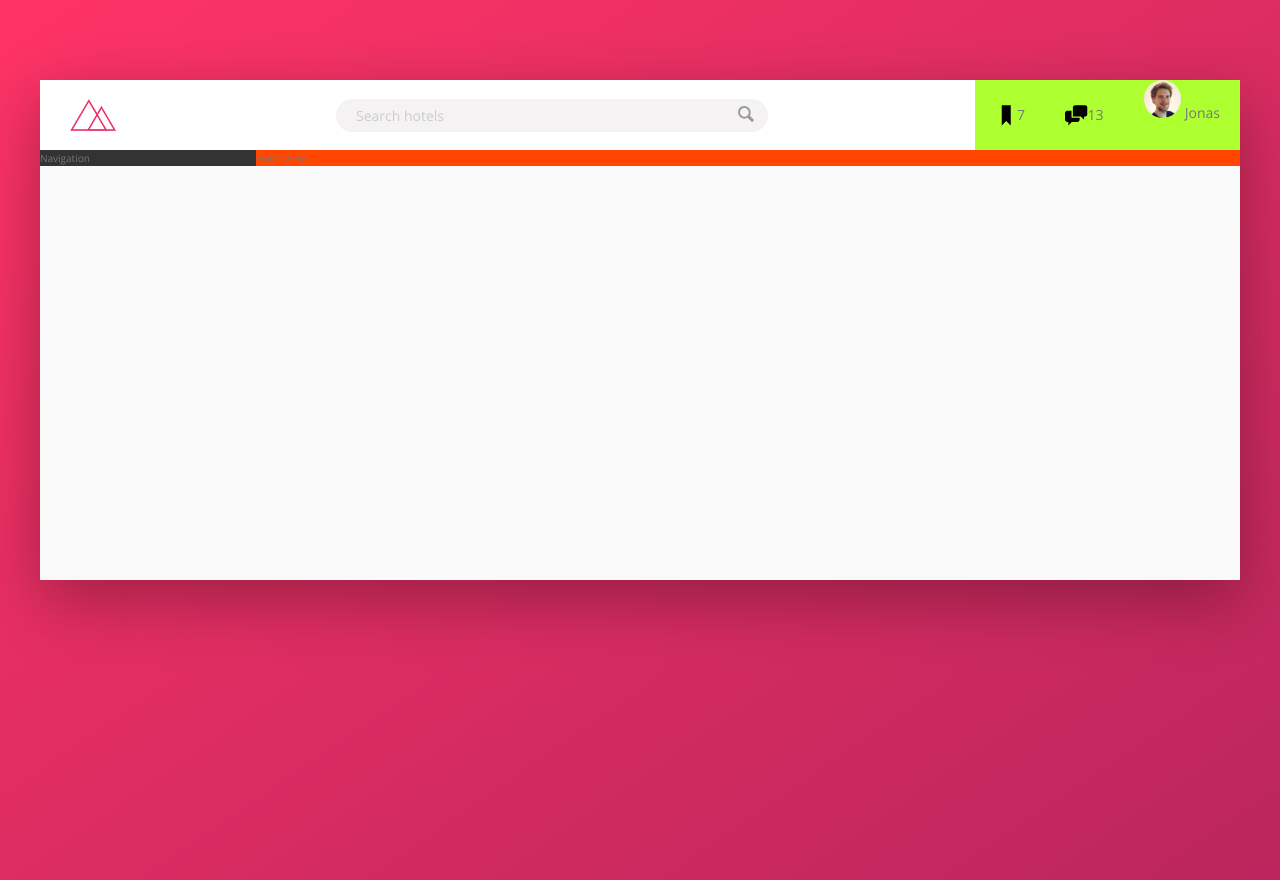
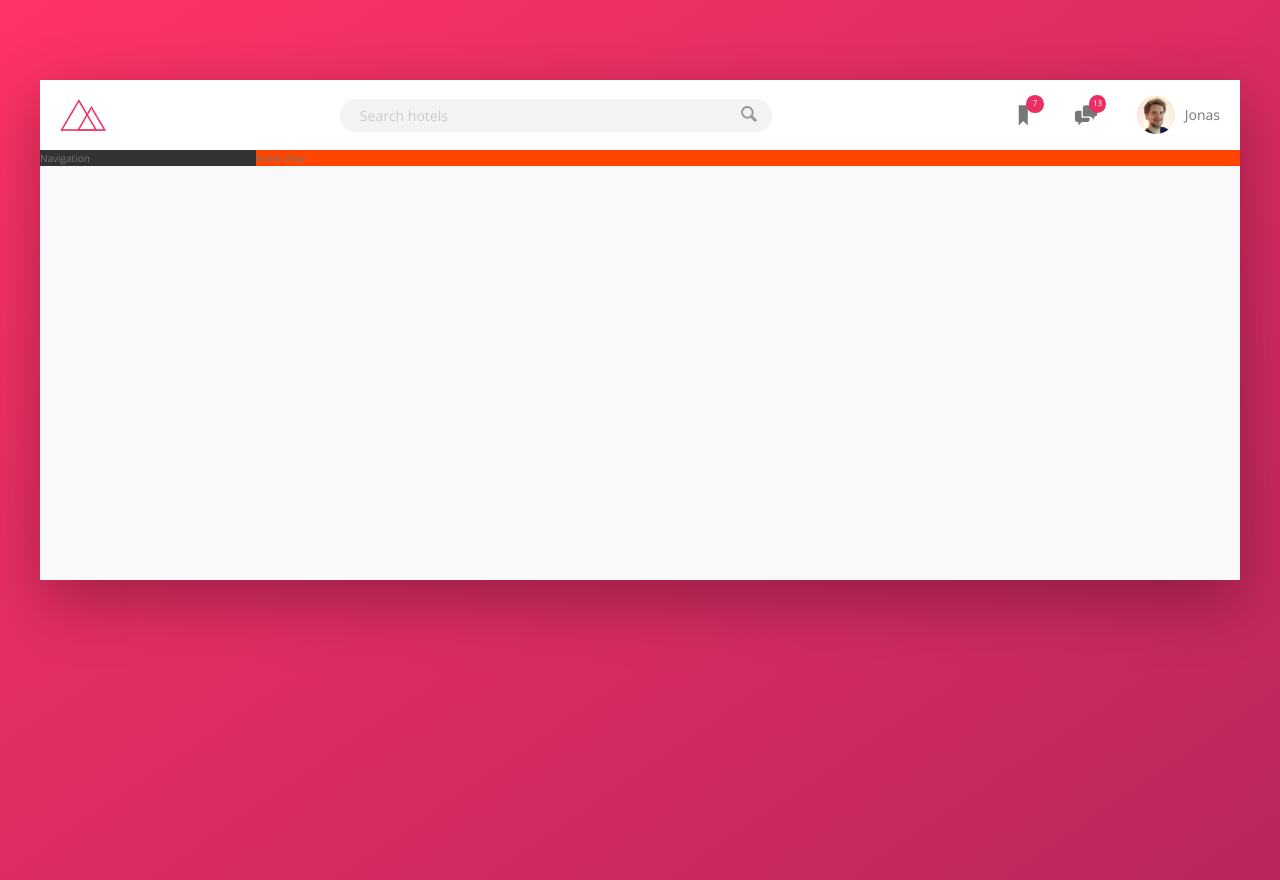
Before and after one commit to libbymiller09/sass-hotel-practice-app, a website: page index.html in a window 1280 px wide. Drawn offline with nearby package versions, Linux system fonts and the light colour scheme.

Commit message:
finished header component styling

```diff
--- a/sass/_components.scss
+++ b/sass/_components.scss
@@ -2,7 +2,7 @@
 // LOGO
 .logo {
   height: 3.25rem;
-  margin-left: 3rem;
+  margin-left: 2rem;
 }
 
 ////////////////////////////
@@ -65,7 +65,6 @@
 ///////////////////////////
 // USER NAVIGATION
 .user-nav {
-  background-color: greenyellow;
   align-self: stretch;
 
   display: flex;
@@ -75,6 +74,8 @@
     padding: 0 2rem;
     cursor: pointer;
     height: 100%;
+    display: flex;
+    align-items: center;
   }
 
   & > *:hover {
@@ -82,29 +83,35 @@
   }
 
   &__icon-box {
-    display: flex;
-    align-items: center;
+    position: relative;
+
   }
 
   &__icon {
     height: 2.25rem;
     width: 2.25rem;
+    fill: var(--color-grey-dark-2);
   }
 
   &__notification {
+    font-size: .8rem;
+    height: 1.75rem;
+    width: 1.75rem;
+    border-radius: 50%;
+    background-color: var(--color-primary);
+    color: #fff;
+    position: absolute;
+    top: 1.5rem;
+    right: 1.1rem;
 
-  }
-
-  &__user {
-
+    display: flex;
+    justify-content: center;
+    align-items: center;
   }
 
   &__user-photo {
     height: 3.75rem;
     border-radius: 50%;
-  }
-
-  &__user-name {
-
+    margin-right: 1rem;
   }
 }
```
Also changed, not shown: css/style.css.
